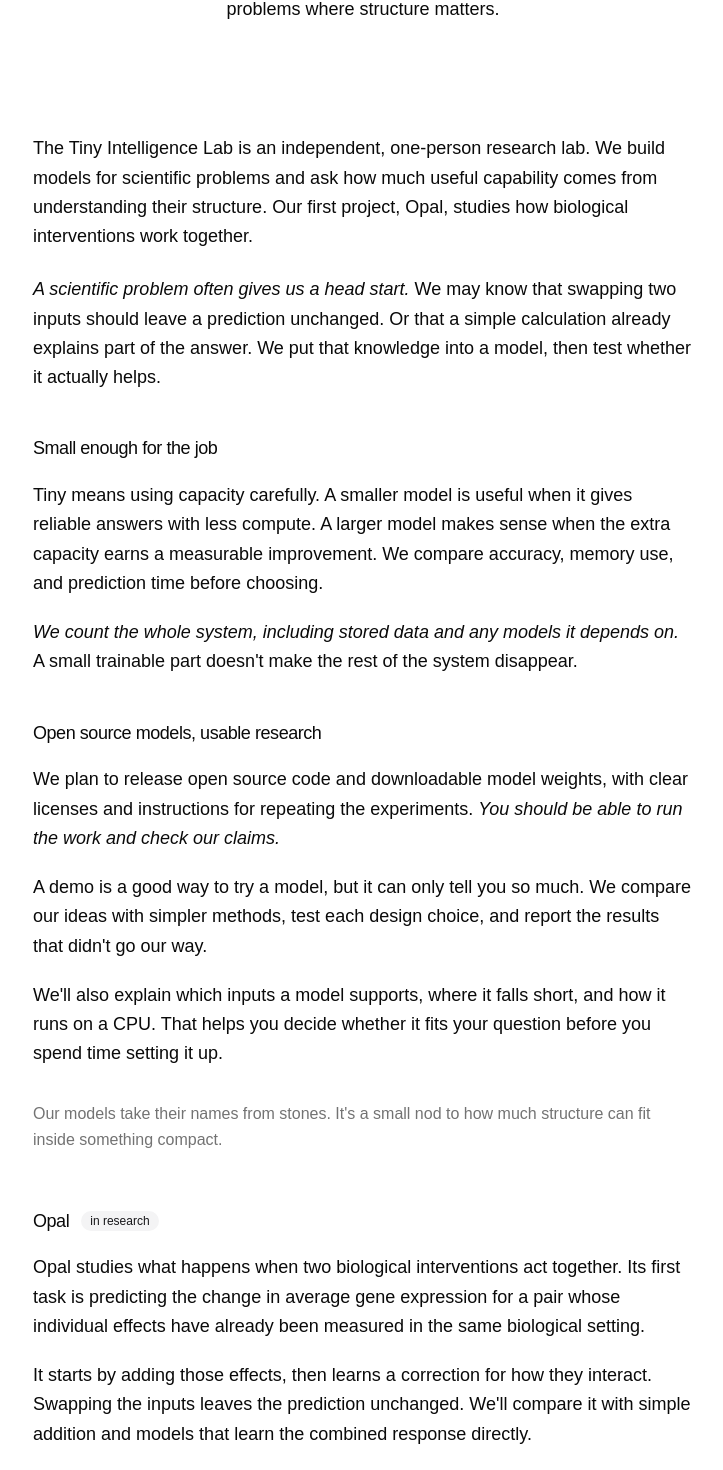
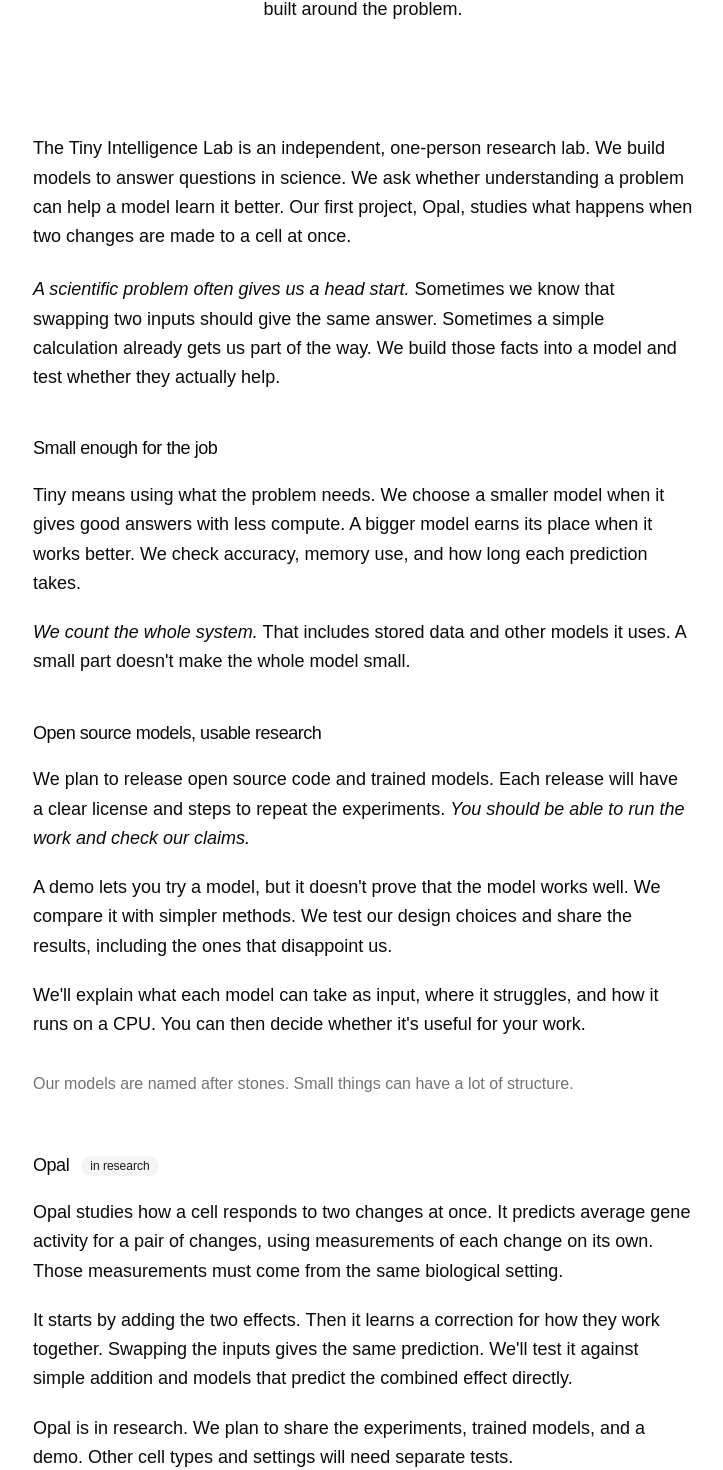
Before and after one commit to TheTinyIntelLab/web, a Next.js app: page / in a window 1280 px wide. Shown: the part 437-1907 px from the top of the page, without its empty margins (277-1000 px from the left). Built offline with nearby package versions, Linux system fonts and the light colour scheme; no server answers; a web font is replaced by a local one.

Commit message:
simplify lab copy

```diff
--- a/src/content/home.ts
+++ b/src/content/home.ts
@@ -1,37 +1,36 @@
-export const thesis =
-  "Small models for scientific problems where structure matters."
+export const thesis = "Small models for science, built around the problem."
 export const about = {
   introduction: [
-    "The Tiny Intelligence Lab is an independent, one-person research lab. We build models for scientific problems and ask how much useful capability comes from understanding their structure. Our first project, Opal, studies how biological interventions work together.",
-    "A scientific problem often gives us a head start. We may know that swapping two inputs should leave a prediction unchanged. Or that a simple calculation already explains part of the answer. We put that knowledge into a model, then test whether it actually helps.",
+    "The Tiny Intelligence Lab is an independent, one-person research lab. We build models to answer questions in science. We ask whether understanding a problem can help a model learn it better. Our first project, Opal, studies what happens when two changes are made to a cell at once.",
+    "A scientific problem often gives us a head start. Sometimes we know that swapping two inputs should give the same answer. Sometimes a simple calculation already gets us part of the way. We build those facts into a model and test whether they actually help.",
   ],
   sections: [
     {
       title: "Small enough for the job",
       paragraphs: [
-        "Tiny means using capacity carefully. A smaller model is useful when it gives reliable answers with less compute. A larger model makes sense when the extra capacity earns a measurable improvement. We compare accuracy, memory use, and prediction time before choosing.",
-        "We count the whole system, including stored data and any models it depends on. A small trainable part doesn't make the rest of the system disappear.",
+        "Tiny means using what the problem needs. We choose a smaller model when it gives good answers with less compute. A bigger model earns its place when it works better. We check accuracy, memory use, and how long each prediction takes.",
+        "We count the whole system. That includes stored data and other models it uses. A small part doesn't make the whole model small.",
       ],
     },
     {
       title: "Open source models, usable research",
       paragraphs: [
-        "We plan to release open source code and downloadable model weights, with clear licenses and instructions for repeating the experiments. You should be able to run the work and check our claims.",
-        "A demo is a good way to try a model, but it can only tell you so much. We compare our ideas with simpler methods, test each design choice, and report the results that didn't go our way.",
-        "We'll also explain which inputs a model supports, where it falls short, and how it runs on a CPU. That helps you decide whether it fits your question before you spend time setting it up.",
+        "We plan to release open source code and trained models. Each release will have a clear license and steps to repeat the experiments. You should be able to run the work and check our claims.",
+        "A demo lets you try a model, but it doesn't prove that the model works well. We compare it with simpler methods. We test our design choices and share the results, including the ones that disappoint us.",
+        "We'll explain what each model can take as input, where it struggles, and how it runs on a CPU. You can then decide whether it's useful for your work.",
       ],
     },
   ],
 }
 export const stoneNote =
-  "Our models take their names from stones. It's a small nod to how much structure can fit inside something compact."
+  "Our models are named after stones. Small things can have a lot of structure."
 export const importantSentences = [
   "A scientific problem often gives us a head start.",
-  "We count the whole system, including stored data and any models it depends on.",
+  "We count the whole system.",
   "You should be able to run the work and check our claims.",
 ]
 export const opal = [
-  "Opal studies what happens when two biological interventions act together. Its first task is predicting the change in average gene expression for a pair whose individual effects have already been measured in the same biological setting.",
-  "It starts by adding those effects, then learns a correction for how they interact. Swapping the inputs leaves the prediction unchanged. We'll compare it with simple addition and models that learn the combined response directly.",
-  "Opal is in research. We plan to release the experiments, model weights, and a demo. Predicting responses in other biological settings will need its own evidence.",
+  "Opal studies how a cell responds to two changes at once. It predicts average gene activity for a pair of changes, using measurements of each change on its own. Those measurements must come from the same biological setting.",
+  "It starts by adding the two effects. Then it learns a correction for how they work together. Swapping the inputs gives the same prediction. We'll test it against simple addition and models that predict the combined effect directly.",
+  "Opal is in research. We plan to share the experiments, trained models, and a demo. Other cell types and settings will need separate tests.",
 ]
```
